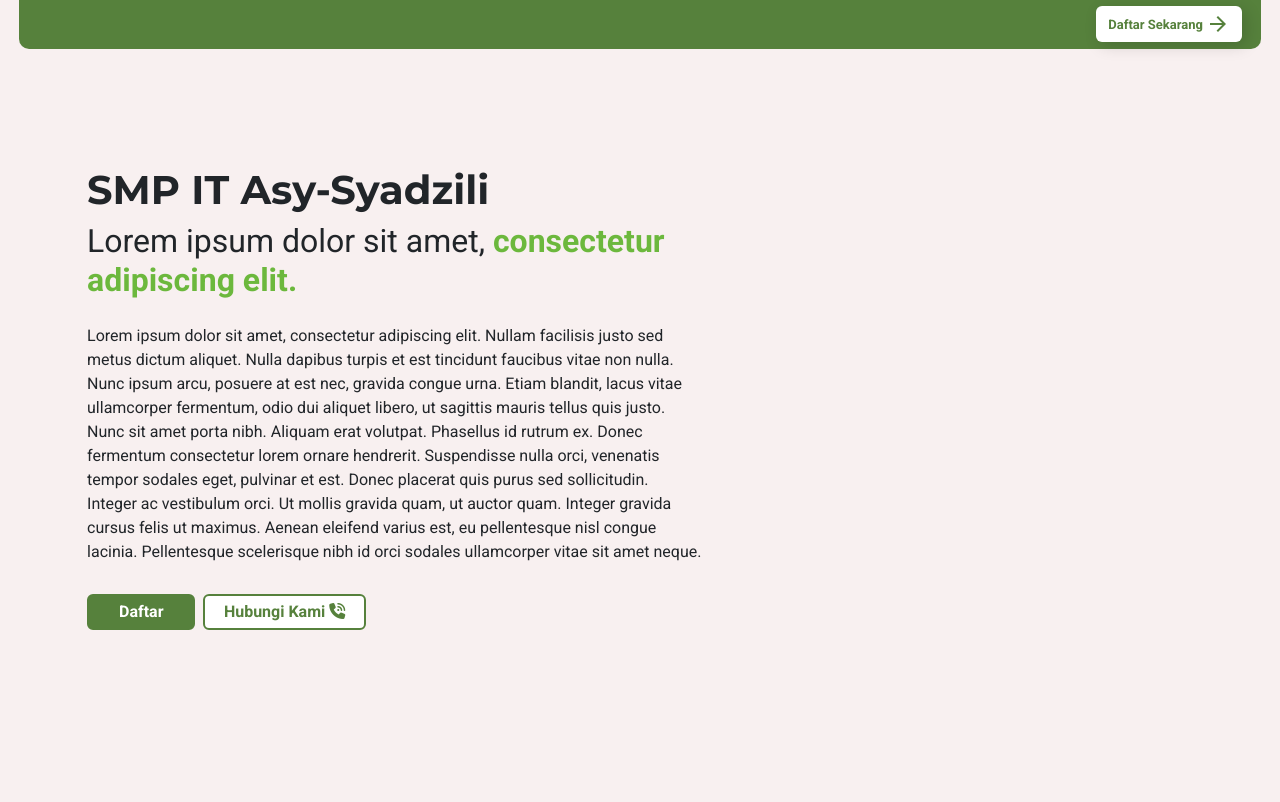
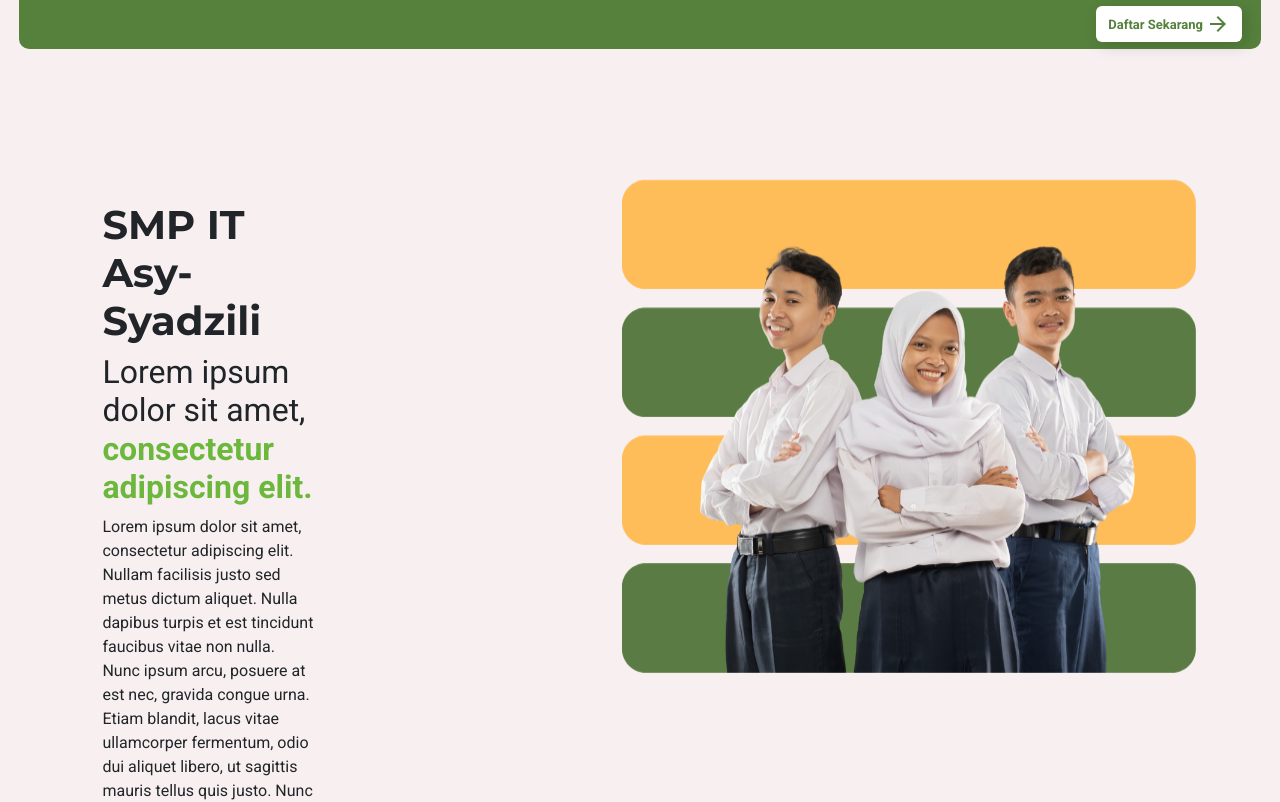
Before and after one commit to Zlazh-dev/web-smpasy, a plain HTML site: page index.html in a window 1280 px wide. Shown: the top 802 px of the page. Drawn offline with nearby package versions, Linux system fonts and the light colour scheme.

Commit message:
hero cleared

```diff
--- a/assets/css/style.css
+++ b/assets/css/style.css
@@ -69,16 +69,21 @@ main {
 }
 
 .landing-1 {
-    padding: 10% 2% 5% 2%;
+    padding: 10% 2% 5% 8%;
+    display: flex;
+    flex-direction: row;
+    max-height: 100vh;
+    height: 100%;
+    gap: 15rem;
 }
 
 .intro-text {
     width: 100%;
+    padding-top: 3%;
 }
 
 .isi-text {
-    width: 50%;
-    margin-left: 5%;
+    width: 100%;
 }
 
 h1.intro-head {
@@ -178,3 +183,14 @@ p.eks-pla {
     color: #fff;
     border: 2px solid #bbbeb9;
 }
+
+.poto-land {
+    width: 700px;
+    height: 520px;
+}
+
+.gambar-hero {
+    width: 100%;
+    height: 100%;
+    display: flex;
+}
--- a/index.html
+++ b/index.html
@@ -36,6 +36,9 @@
                     </div>
                 </div>
             </div>
+            <div class="gambar-hero">
+                <img src="/web-smpasy/assets/poto-land.png" class="poto-land" alt="Foto Siswa">
+            </div>
         </div>
     </main>
     <script src="../web-smpasy/js/Index.js"></script>
```
Also changed, not shown: assets/poto-land.png (added).
